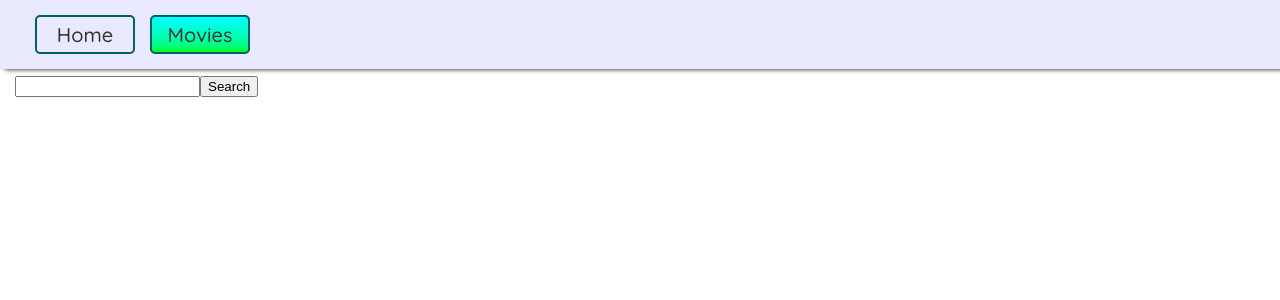
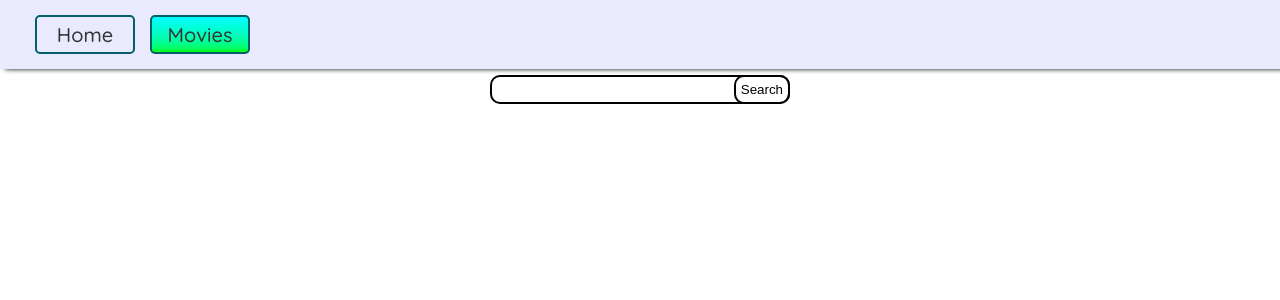
Before and after one commit to volodymyr-ok/goit-react-hw-05-movies, a React (Create React App) app: page /goit-react-hw-05-movies/movies in a window 1280 px wide. Shown: the top 300 px of the page. Built offline with nearby package versions, Linux system fonts and the light colour scheme.

Commit message:
a little bit changed again

```diff
--- a/src/pages/Movies/Movies.jsx
+++ b/src/pages/Movies/Movies.jsx
@@ -1,6 +1,7 @@
 import { findMovie } from 'services/API';
 import { useSearchParams, Link, useLocation } from 'react-router-dom';
 import { useState, useEffect } from 'react';
+import { Div } from './Movies.styles';
 
 const Movies = () => {
   const [result, setResult] = useState([]);
@@ -28,7 +29,7 @@ const Movies = () => {
   console.log('SEARCH RESULTS', result);
 
   return (
-    <>
+    <Div>
       <form onSubmit={handleSubmit}>
         <input type="text" name="movie" />
         <button type="submit">Search</button>
@@ -43,7 +44,7 @@ const Movies = () => {
           </li>
         ))}
       </ul>
-    </>
+    </Div>
   );
 };
 
--- a/src/pages/Movies/Movies.styles.js
+++ b/src/pages/Movies/Movies.styles.js
@@ -1,5 +1,32 @@
 import styled from 'styled-components';
 
-export const Styled = styled.div`
-  font-size: 20px;
+export const Div = styled.div`
+  display: flex;
+  flex-direction: column;
+  justify-content: center;
+  align-items: center;
+
+  form {
+    position: relative;
+  }
+
+  input {
+    width: 300px;
+    border-radius: 10px;
+    border: 2px solid black;
+    padding: 5px;
+  }
+
+  button {
+    position: absolute;
+    top: 0;
+    right: 0;
+    border-radius: 10px;
+    border: 2px solid black;
+    padding: 5px;
+    background-color: transparent;
+    &:hover {
+      background-color: #fff;
+    }
+  }
 `;
```
